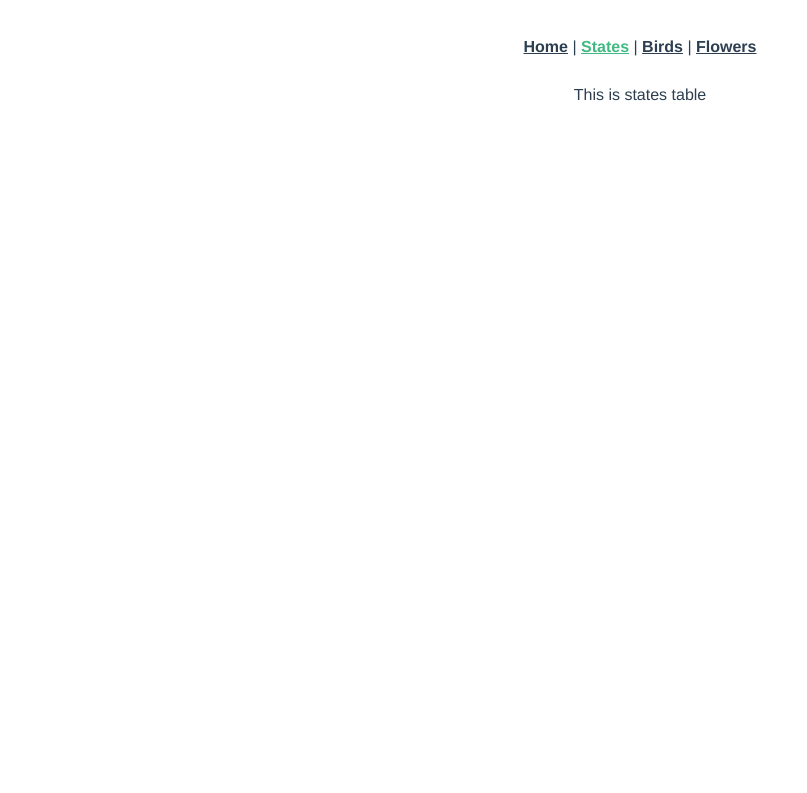
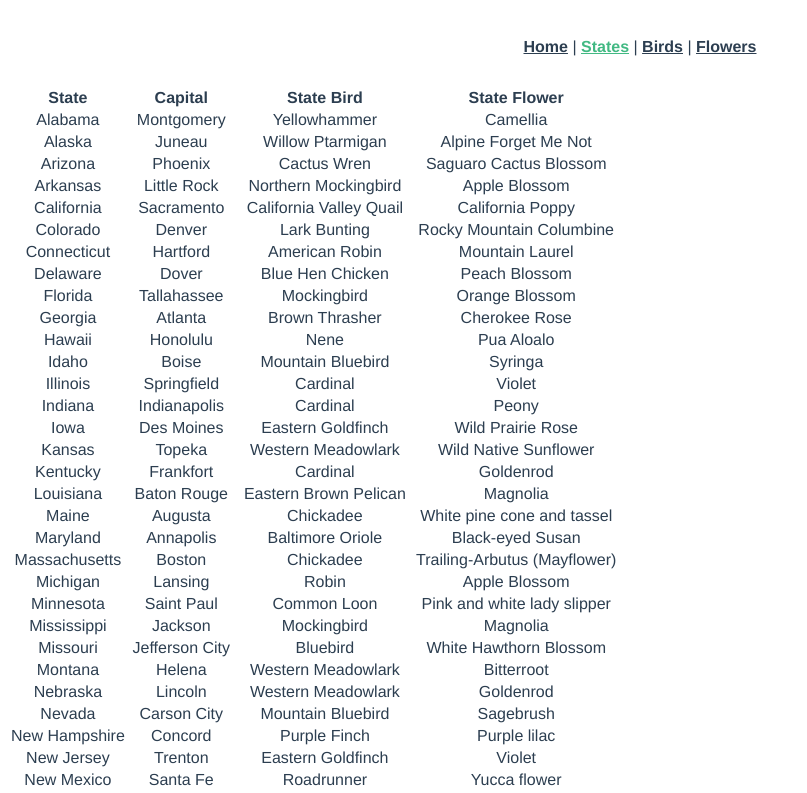
Before and after one commit to nightcat9/cool-state-vue-app, a Vue app: page /states in a window 1280 px wide. Shown: the top 793 px of the page, without its empty margins (0-807 px from the left). Built offline with nearby package versions, Linux system fonts and the light colour scheme.

Commit message:
Load data on statelistview

```diff
--- a/src/views/StateListView.vue
+++ b/src/views/StateListView.vue
@@ -1,14 +1,29 @@
 <template>
-    <div class="home">
-        This is states table
-    </div>
+    <table>
+        <tr>
+            <th>State</th>
+            <th>Capital</th>
+            <th>State Bird</th>
+            <th>State Flower</th>
+        </tr>
+        <tr v-for="state in statesJson">
+            <td>{{ state.name }}</td>
+            <td>{{ state.capital }}</td>
+            <td>{{ state.bird }}</td>
+            <td>{{ state.flower }}</td>
+        </tr>
+    </table>
 </template>
 
 <script>
+import json from '../../states.json'
 export default {
     name: 'StateListView',
-    components: {
-
+    components: {},
+    data() {
+        return {
+            statesJson: json
+        }
     }
 }
 </script>
```
